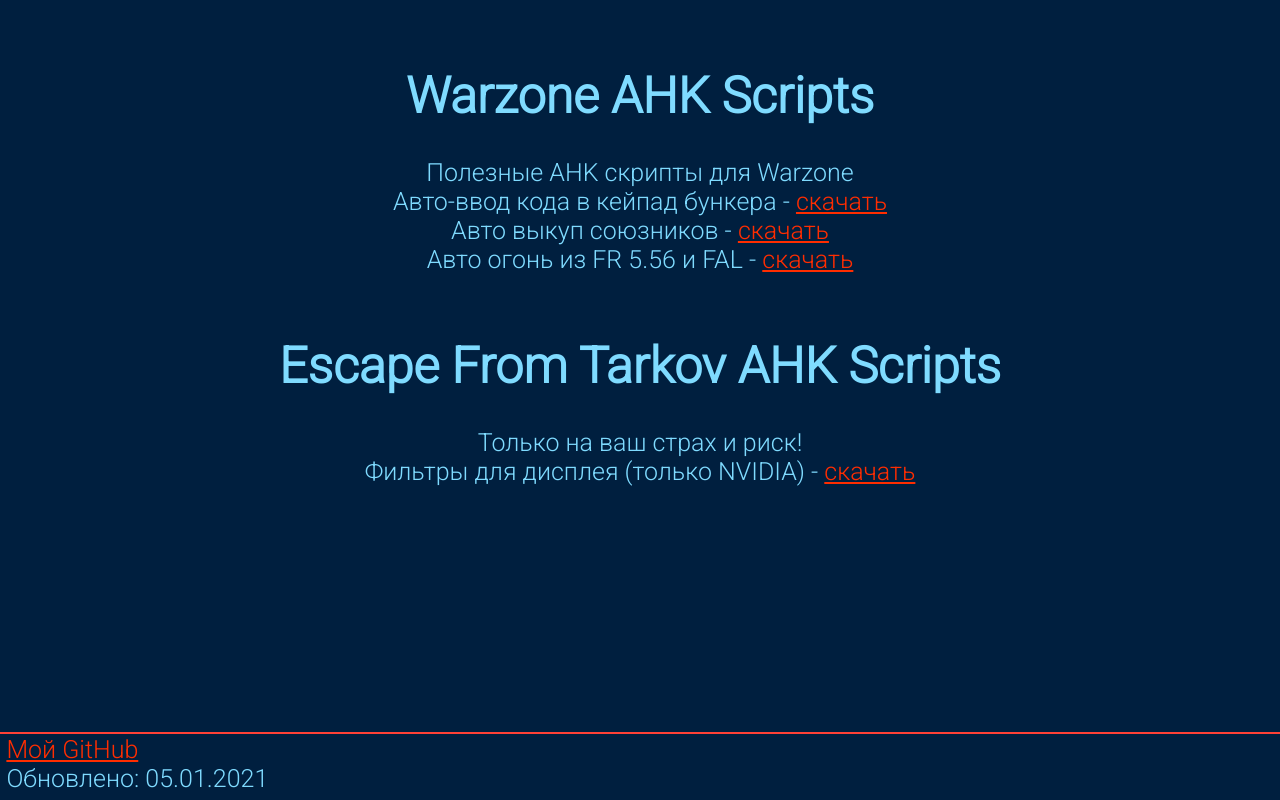
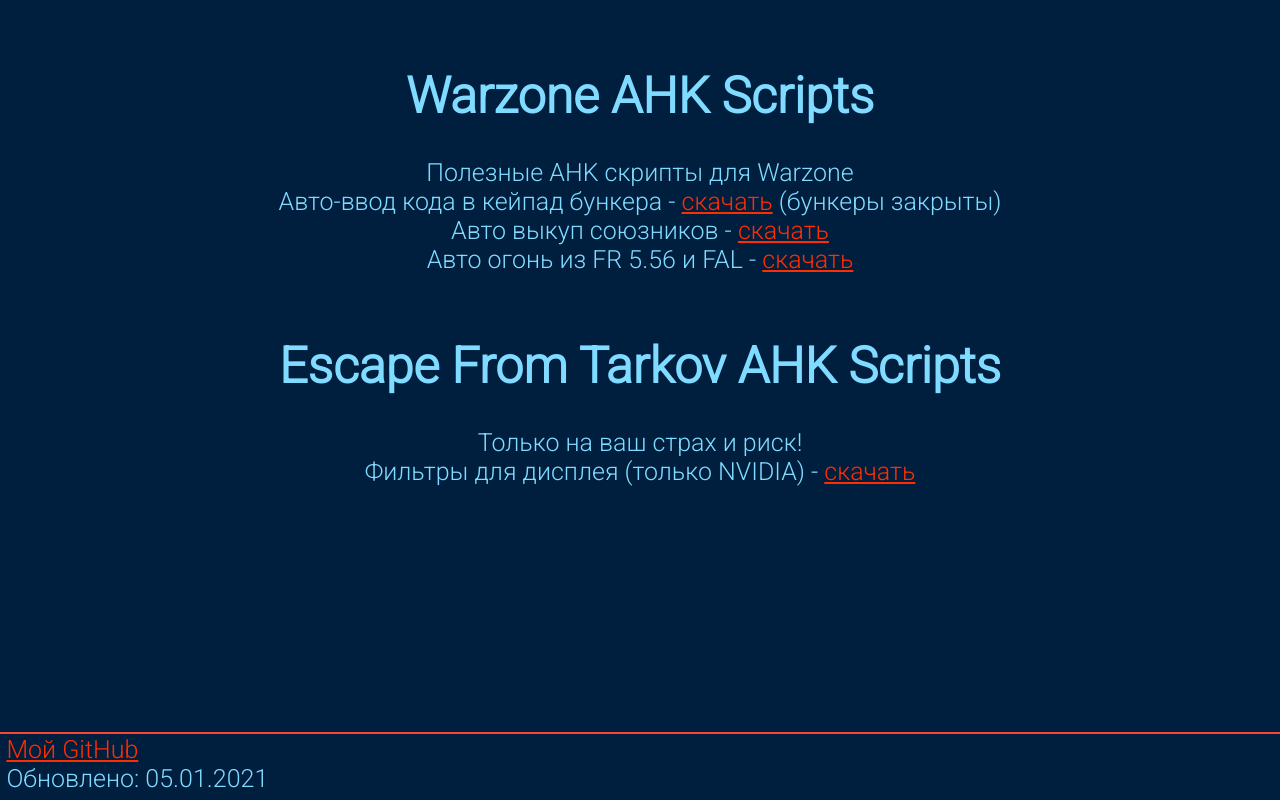
Before and after one commit to LIKVIDATOR1337/likvidator1337.github.io, a plain HTML site: page index.html in a window 1280 px wide. Drawn offline with Linux system fonts and the light colour scheme.

Commit message:
Update index.html

```diff
--- a/index.html
+++ b/index.html
@@ -17,7 +17,7 @@
     	<center><h1>Warzone AHK Scripts</h1></center>
 		<center>Полезные AHK скрипты для Warzone</center>
 
-		<center>Авто-ввод кода в кейпад бункера - <a href="https://raw.githubusercontent.com/LIKVIDATOR1337/likvidator1337.github.io/main/warzoneahk/WarZoneBunkers.7z" download>скачать</a></center>
+		<center>Авто-ввод кода в кейпад бункера - <a href="https://raw.githubusercontent.com/LIKVIDATOR1337/likvidator1337.github.io/main/warzoneahk/WarZoneBunkers.7z" download>скачать</a> (бункеры закрыты)</center>
 		<center>Авто выкуп союзников - <a href="https://raw.githubusercontent.com/LIKVIDATOR1337/likvidator1337.github.io/main/warzoneahk/AutoRevive.7z">скачать</a> </center>
 		<center>Авто огонь из FR 5.56 и FAL - <a href="https://raw.githubusercontent.com/LIKVIDATOR1337/likvidator1337.github.io/main/warzoneahk/FAMASAutofire.7z">скачать</a> </center>
 
```
